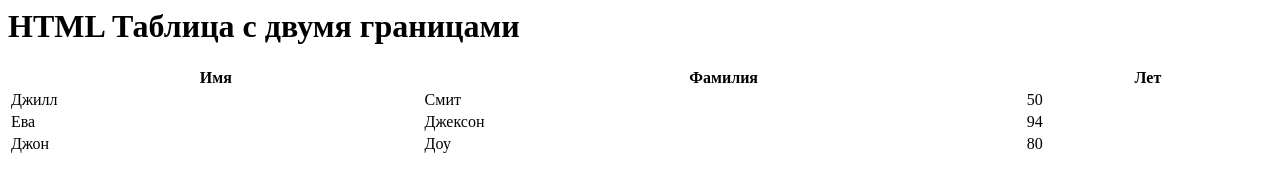
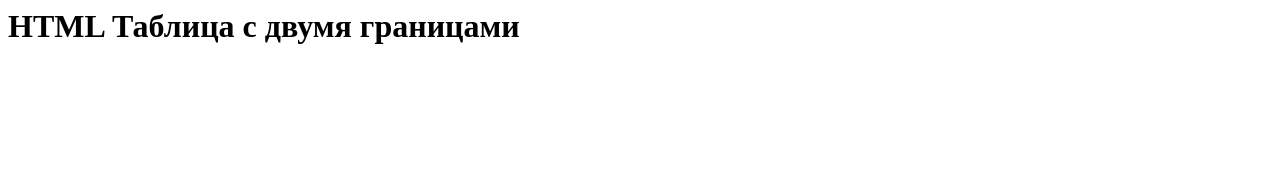
Before and after one commit to IvanPerfomance/Ivanperfomance.github.io, a plain HTML site: page index.html in a window 1280 px wide. Drawn offline with Linux system fonts and the light colour scheme.

Commit message:
Update index.html

```diff
--- a/index.html
+++ b/index.html
@@ -2,28 +2,7 @@
 
 <h1>HTML Таблица с двумя границами</h1>
 
-<table style="width:100%">
-  <tr>
-    <th>Имя</th>
-    <th>Фамилия</th>
-    <th>Лет</th>
-  </tr>
-  <tr>
-    <td>Джилл</td>
-    <td>Смит</td>
-    <td>50</td>
-  </tr>
-  <tr>
-    <td>Ева</td>
-    <td>Джексон</td>
-    <td>94</td>
-  </tr>
-  <tr>
-    <td>Джон</td>
-    <td>Доу</td>
-    <td>80</td>
-  </tr>
-</table>
+
 
 </body>
 </html>
```
